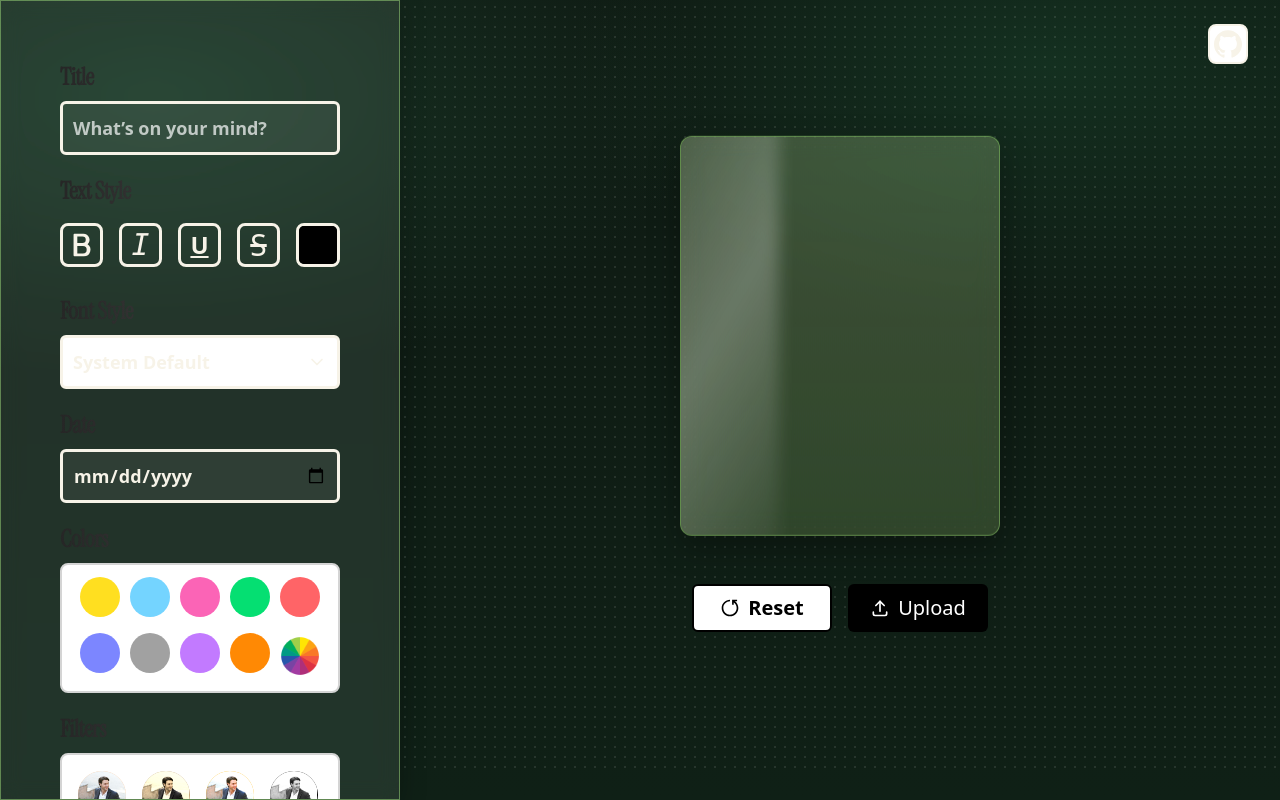
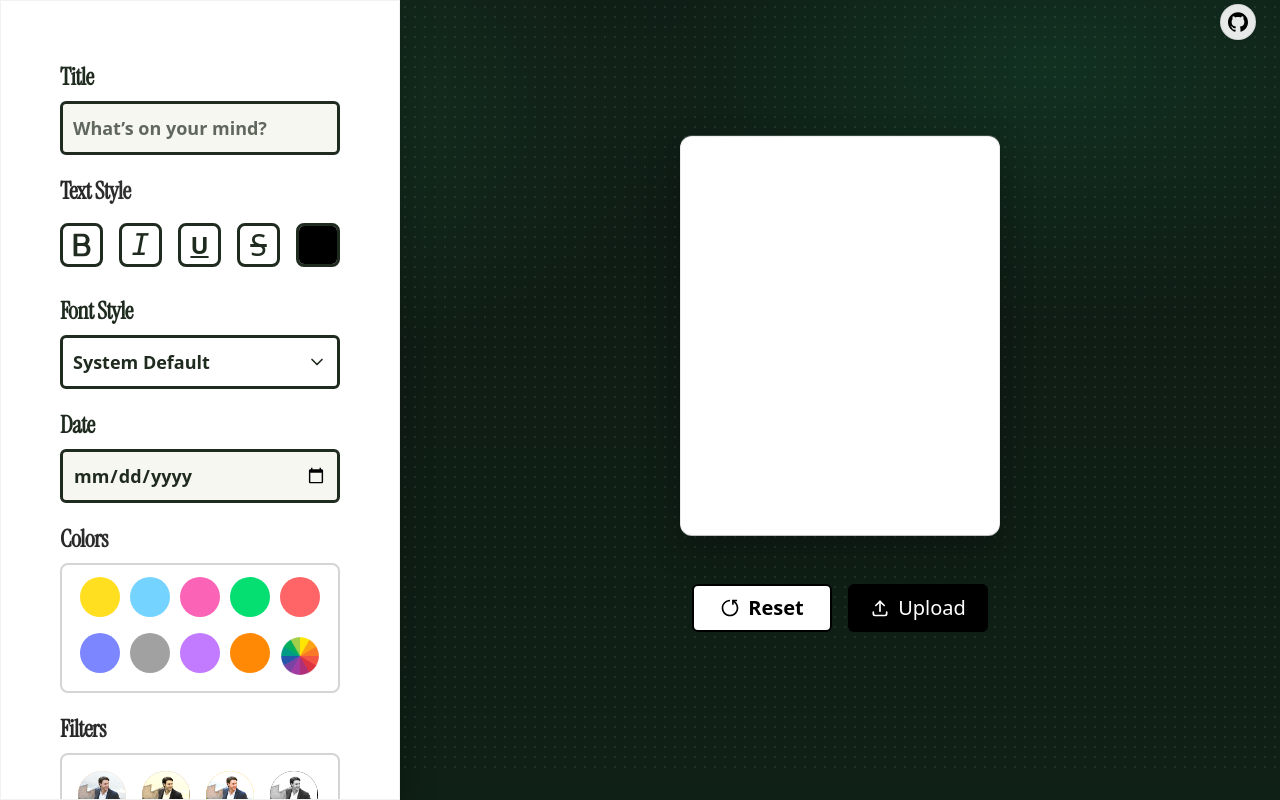
Before and after one commit to devndesigner6/retro-pic-cards, a React (Vite) app: page / in a window 1280 px wide. Built offline with nearby package versions, Linux system fonts and the light colour scheme; a web font is replaced by a local one.

Commit message:
Lighten editor UI, make card white, and add confetti after download

```diff
--- a/src/App.css
+++ b/src/App.css
@@ -8,18 +8,18 @@
 /* Minimal theme tokens */
 :root {
   --bg: #0f1a13;
-  --surface: rgba(255, 255, 255, 0.09);
-  --surface-2: rgba(255, 255, 255, 0.14);
-  --border: rgba(183, 255, 140, 0.42);
-  --text: #f7f3e8;
-  --muted: #d6ccb8;
-  --accent: #c7ff63; /* bright leaf */
-  --accent-2: #3b8f4d; /* mid green */
+  --surface: #ffffff;
+  --surface-2: #f7f7f2;
+  --border: rgba(0, 0, 0, 0.08);
+  --text: #1f2b1f;
+  --muted: #4a5a4a;
+  --accent: #6edc6f; /* bright leaf */
+  --accent-2: #2f6b3a; /* mid green */
 }
 
 body {
-  background: radial-gradient(1200px 620px at 12% 12%, #183424 0%, transparent 46%),
-              radial-gradient(1000px 540px at 82% 8%, #143020 0%, transparent 48%),
+  background: radial-gradient(1200px 620px at 12% 12%, #163824 0%, transparent 46%),
+              radial-gradient(1000px 540px at 82% 8%, #113121 0%, transparent 48%),
               linear-gradient(180deg, #0f1a13 0%, #0f2016 100%);
   color: var(--text);
 }
@@ -88,6 +88,30 @@ body {
 
 .text-contrast {
   text-shadow: 0 1px 2px rgba(0, 0, 0, 0.45);
+}
+
+/* Confetti */
+.confetti-overlay {
+  position: fixed;
+  inset: 0;
+  pointer-events: none;
+  overflow: hidden;
+  z-index: 60;
+}
+
+@keyframes confetti-fall {
+  0% { transform: translateY(-20vh) rotate(0deg); opacity: 1; }
+  100% { transform: translateY(110vh) rotate(540deg); opacity: 0; }
+}
+
+.confetti-piece {
+  position: absolute;
+  width: 10px;
+  height: 16px;
+  background: var(--accent);
+  opacity: 0.9;
+  animation: confetti-fall 1.4s ease-in forwards;
+  border-radius: 2px;
 }
 
 /* fonts */
--- a/src/App.jsx
+++ b/src/App.jsx
@@ -1,5 +1,5 @@
 
-import { useRef, useState } from 'react'
+import { useRef, useState, useMemo } from 'react'
 import './App.css'
 import { toPng } from 'html-to-image'
 
@@ -101,12 +101,17 @@ function App() {
       link.download = "card.png";
       link.href = dataUrl;
       link.click();
+
+      setShowConfetti(true);
+      setTimeout(() => setShowConfetti(false), 1500);
     });
 };
 
 
   const cardMotionClass = image ? '' : 'sheen float-soft';
   const resolvedTextColor = textColor || 'var(--text)';
+  const confettiPieces = useMemo(() => Array.from({ length: 40 }), []);
+  const [showConfetti, setShowConfetti] = useState(false);
 
 
 
@@ -117,9 +122,9 @@ function App() {
       <div className='flex selection:text-white selection:bg-black flex-col md:flex-row '>
 
         {/* Mobile controls (tabbed) */}
-        <div className='mobile-controls-panel md:hidden glass-panel flex flex-col items-center pt-0 pb-6 gap-3 order-2 text-[var(--text)]'>
+        <div className='mobile-controls-panel md:hidden flex flex-col items-center pt-0 pb-6 gap-3 order-2 text-[var(--text)] bg-[var(--surface)] shadow-lg border border-[rgba(0,0,0,0.05)]'>
 
-          <div className='flex w-full justify-center gap-1.5 px-2 sticky top-0 z-30 bg-[var(--surface-2)] backdrop-blur pb-3 pt-3 border-b-[var(--border)]'>
+          <div className='flex w-full justify-center gap-1.5 px-2 sticky top-0 z-30 bg-[var(--surface-2)] pb-3 pt-3 border-b-[var(--border)]'>
             {[
               { key: 'text', label: 'Text' },
               { key: 'color', label: 'Colors' },
@@ -129,7 +134,7 @@ function App() {
               <button
                 key={tab.key}
                 onClick={() => setActiveTab(tab.key)}
-                className={`flex-1 py-2 rounded-lg text-xs font-bold transition-all duration-200 ${activeTab === tab.key ? 'bg-[var(--accent)] text-black' : 'bg-[rgba(255,255,255,0.1)] text-[var(--muted)] hover:bg-[rgba(255,255,255,0.16)]'}`}
+                className={`flex-1 py-2 rounded-lg text-xs font-bold transition-all duration-200 ${activeTab === tab.key ? 'bg-[var(--accent)] text-black' : 'bg-[rgba(0,0,0,0.05)] text-[var(--muted)] hover:bg-[rgba(0,0,0,0.08)]'}`}
               >
                 {tab.label}
               </button>
@@ -141,7 +146,7 @@ function App() {
             {activeTab === 'text' && (
               <div className='flex flex-col gap-5 animate-fade-in'>
                 <div className='flex flex-col gap-2'>
-                  <h1 className='text-xl bg-gradient-to-r from-neutral-800 to-neutral-600 bg-clip-text text-transparent tracking-tight' style={{fontFamily: "'Instrument Serif', serif", fontWeight: 600}}>Title</h1>
+                  <h1 className='text-xl tracking-tight text-[var(--text)]' style={{fontFamily: "'Instrument Serif', serif", fontWeight: 600}}>Title</h1>
                   <input
                     value={title}
                     onChange={(e) => setTitle(e.target.value)}
@@ -156,7 +161,7 @@ function App() {
                 <Bold value={textColor} onChange={setTextColor} />
 
                 <div>
-                  <h1 className='text-xl mb-2 bg-gradient-to-r from-neutral-800 to-neutral-600 bg-clip-text text-transparent tracking-tight' style={{fontFamily: "'Instrument Serif', serif", fontWeight: 600}}>Font Style</h1>
+                  <h1 className='text-xl mb-2 tracking-tight text-[var(--text)]' style={{fontFamily: "'Instrument Serif', serif", fontWeight: 600}}>Font Style</h1>
                   <FontStyle selectedFont={font} onFontChange={setFont} />
                 </div>
               </div>
@@ -176,7 +181,7 @@ function App() {
 
             {activeTab === 'date' && (
               <div className='flex flex-col gap-3 animate-fade-in'>
-                <h1 className='text-xl bg-gradient-to-r from-neutral-800 to-neutral-600 bg-clip-text text-transparent tracking-tight' style={{fontFamily: "'Instrument Serif', serif", fontWeight: 600}}>Date</h1>
+                <h1 className='text-xl tracking-tight text-[var(--text)]' style={{fontFamily: "'Instrument Serif', serif", fontWeight: 600}}>Date</h1>
                 <input
                   onClick={() => dateRef.current?.showPicker()}
                   onChange={(e) => {
@@ -198,17 +203,17 @@ function App() {
         </div>
 
         {/* Desktop controls (unchanged) */}
-        <div className='hidden md:flex h-auto md:h-screen w-auto md:w-100 glass-panel flex-col items-center pt-15 pb-15 gap-5 order-2 md:order-1 md:overflow-y-auto no-scrollbar text-[var(--text)]'>
+        <div className='hidden md:flex h-auto md:h-screen w-auto md:w-100 flex-col items-center pt-15 pb-15 gap-5 order-2 md:order-1 md:overflow-y-auto no-scrollbar text-[var(--text)] bg-[var(--surface)] shadow-[0_12px_32px_rgba(0,0,0,0.25)] border border-[rgba(0,0,0,0.05)]'>
 
           <div className='flex flex-col gap-2'>
-            <h1 className='text-2xl bg-gradient-to-r from-neutral-800 to-neutral-600 bg-clip-text text-transparent tracking-tight' style={{fontFamily: "'Instrument Serif', serif", fontWeight: 600}}>Title</h1>
+            <h1 className='text-2xl tracking-tight text-[var(--text)]' style={{fontFamily: "'Instrument Serif', serif", fontWeight: 600}}>Title</h1>
             <form action="" >
 
               <input
               value={title}
               onChange={(e) => setTitle(e.target.value)}
               type="text"
-              className='border-3 rounded-md p-2.5 w-70 text-lg font-semibold bg-[rgba(255,255,255,0.06)] text-[var(--text)] placeholder:text-[rgba(255,255,255,0.7)]'
+              className='border-3 rounded-md p-2.5 w-70 text-lg font-semibold bg-[var(--surface-2)] text-[var(--text)] placeholder:text-[rgba(31,43,31,0.7)]'
               placeholder="What’s on your mind?"
               maxLength={50}
               ref={titleRef} />
@@ -222,13 +227,13 @@ function App() {
           </div>
 
           <div>
-            <h1 className='text-2xl mb-2 bg-gradient-to-r from-neutral-800 to-neutral-600 bg-clip-text text-transparent tracking-tight' style={{fontFamily: "'Instrument Serif', serif", fontWeight: 600}}>Font Style</h1>
+            <h1 className='text-2xl mb-2 tracking-tight text-[var(--text)]' style={{fontFamily: "'Instrument Serif', serif", fontWeight: 600}}>Font Style</h1>
             <FontStyle selectedFont={font} onFontChange={setFont} />
           </div>
 
 
           <div className='flex flex-col gap-2'>
-            <h1 className='text-2xl bg-gradient-to-r from-neutral-800 to-neutral-600 bg-clip-text text-transparent tracking-tight' style={{fontFamily: "'Instrument Serif', serif", fontWeight: 600}}>Date</h1>
+            <h1 className='text-2xl tracking-tight text-[var(--text)]' style={{fontFamily: "'Instrument Serif', serif", fontWeight: 600}}>Date</h1>
             <form action=""  onClick={() => dateRef.current.showPicker()} >
 
               <input
@@ -240,7 +245,7 @@ function App() {
               }}
               type="date"
               onFocus={(e) => e.target.blur()}
-              className='border-3 rounded-md p-2.5 w-70 text-lg font-semibold selection:bg-none bg-[rgba(255,255,255,0.06)] text-[var(--text)] placeholder:text-[rgba(255,255,255,0.7)]'
+              className='border-3 rounded-md p-2.5 w-70 text-lg font-semibold selection:bg-none bg-[var(--surface-2)] text-[var(--text)] placeholder:text-[rgba(31,43,31,0.7)]'
 
               ref={dateRef}
             />
@@ -263,7 +268,7 @@ function App() {
         </div>
 
         <div className='mobile-preview md:sticky h-auto md:h-screen w-auto flex-1 flex flex-col justify-center items-center md:-mt-7 selection:text-white selection:bg-black  pt-4 pb-4 md:pb-0  order-1 md:order-2
-        bg-[radial-gradient(circle,_rgba(255,255,255,0.1)_1px,_transparent_1px)]
+        bg-[radial-gradient(circle,_rgba(255,255,255,0.08)_1px,_transparent_1px)]
         bg-[size:10px_10px]
         '>
 
@@ -273,7 +278,7 @@ function App() {
 
             <div ref={imgBoxRef} className='inline-block mobile-preview-card'>
 
-              <div className={`mobile-card glass glass-card ${cardMotionClass} w-[260px] md:w-[320px] h-[320px] md:h-[400px] bg-[rgba(199,255,99,0.12)] m-2 md:m-6 mb-4 md:mb-10 rounded-lg border border-[rgba(199,255,99,0.48)] flex flex-col  hover:rotate-5 transition-all duration-400 px-4 md:px-5 pt-4 md:pt-5 pb-3 md:pb-4 overflow-hidden flex-wrap relative
+              <div className={`mobile-card glass glass-card ${cardMotionClass} w-[260px] md:w-[320px] h-[320px] md:h-[400px] bg-white m-2 md:m-6 mb-4 md:mb-10 rounded-lg border border-[rgba(0,0,0,0.08)] flex flex-col  hover:rotate-5 transition-all duration-400 px-4 md:px-5 pt-4 md:pt-5 pb-3 md:pb-4 overflow-hidden flex-wrap relative
 
 
 
@@ -446,6 +451,21 @@ function App() {
                  }
 
             </div>
+            {showConfetti && (
+              <div className='confetti-overlay'>
+                {confettiPieces.map((_, idx) => (
+                  <div
+                    key={idx}
+                    className='confetti-piece'
+                    style={{
+                      left: `${Math.random() * 100}%`,
+                      background: idx % 3 === 0 ? '#6edc6f' : idx % 3 === 1 ? '#2f6b3a' : '#f7f3e8',
+                      animationDelay: `${Math.random() * 0.2}s`,
+                    }}
+                  />
+                ))}
+              </div>
+            )}
         </div>
       </div>
     </>
--- a/src/components/link.jsx
+++ b/src/components/link.jsx
@@ -4,17 +4,10 @@ import { SiGithub } from "react-icons/si";
 
 function Link() {
   return (
-    <div className='absolute z-10 top-4 md:top-13 right-4 md:right-8  flex rounded-lg justify-center items-center gap-3 '>
-
-        <button>
-             <a href="https://github.com/devndesigner6/retro-pic-cards">
-                <div className='border-2 rounded-lg p-1 bg-white hover:bg-neutral-200/80 transition-all duration-100 active:scale-97'>
-                <SiGithub className='size-5 md:size-7'/>
-                </div>
-            </a>
-        </button>
-
-
+    <div className='absolute z-10 top-4 md:top-8 right-4 md:right-6 flex'>
+      <a href="https://github.com/devndesigner6/retro-pic-cards" aria-label="GitHub" className='inline-flex items-center justify-center rounded-full bg-white/90 border border-[rgba(0,0,0,0.08)] shadow-sm hover:shadow-md transition-all duration-150 active:scale-95 size-9'>
+        <SiGithub className='size-5 text-black' />
+      </a>
     </div>
   )
 }
```
